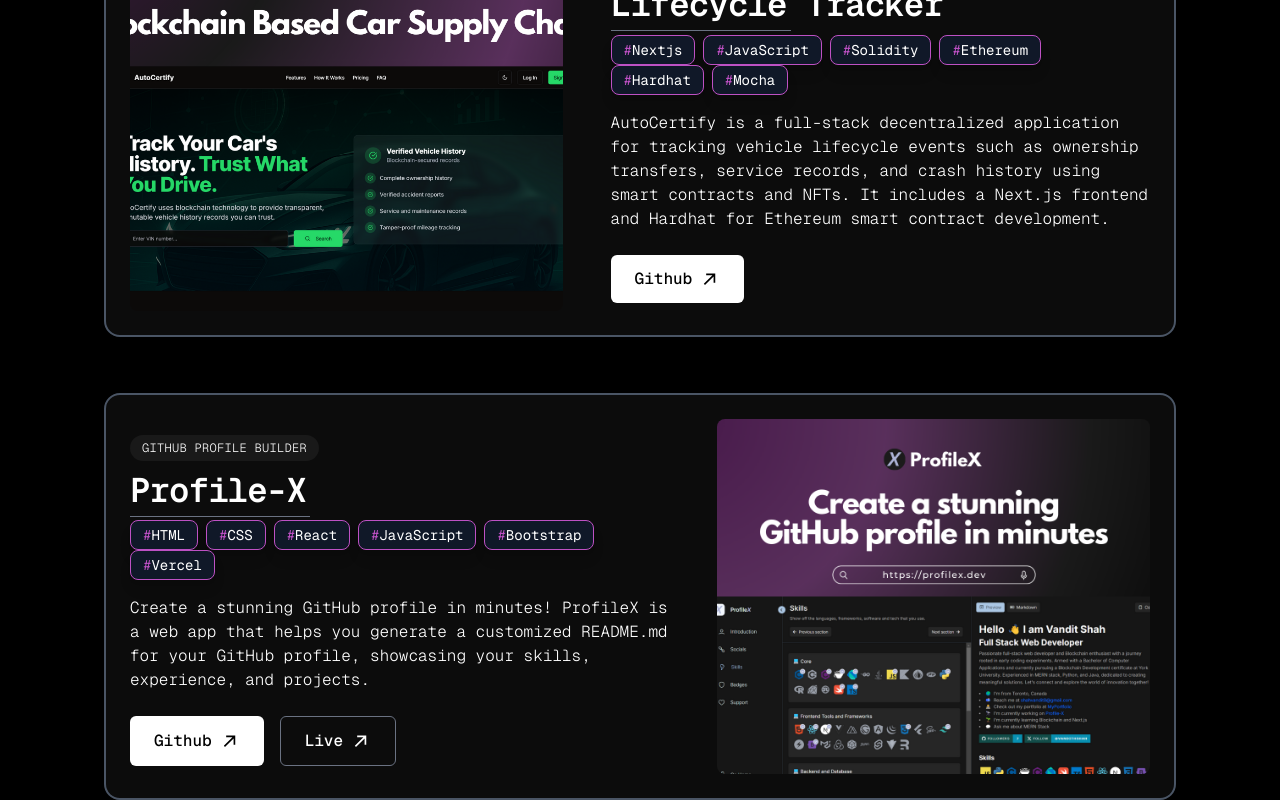
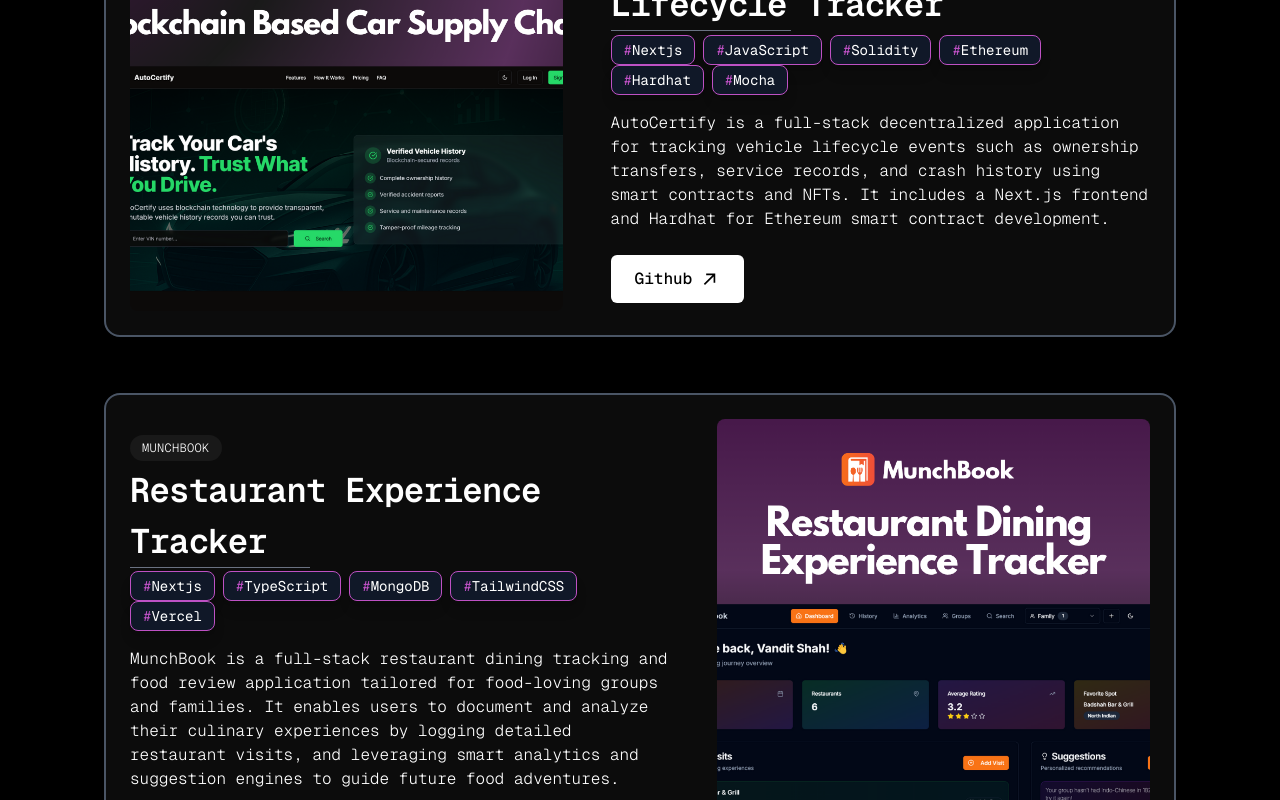
Before and after one commit to ShahVandit8/portfolio-v2, a Next.js app: page / in a window 1280 px wide. Shown: the part 2000-2800 px from the top of the page. Built offline with nearby package versions, Linux system fonts and the light colour scheme.

Commit message:
add(project): added MunchBook project

```diff
--- a/components/ProjectsSection.js
+++ b/components/ProjectsSection.js
@@ -10,7 +10,7 @@
     const { projects } = data.data;
 
     // State for number of projects to display
-    const [visibleProjects, setVisibleProjects] = useState(3);
+    const [visibleProjects, setVisibleProjects] = useState(5);
 
     // Function to load more projects
     const loadMoreProjects = () => {
--- a/data/data.json
+++ b/data/data.json
@@ -49,6 +49,38 @@
                 "liveLink": "",
                 "githubLink": "https://github.com/AutoCertifyOrg/AutoCertify"
             },
+             {
+                "title": "Restaurant Experience Tracker",
+                "type": "MunchBook",
+                "description": "MunchBook is a full-stack restaurant dining tracking and food review application tailored for food-loving groups and families. It enables users to document and analyze their culinary experiences by logging detailed restaurant visits, and leveraging smart analytics and suggestion engines to guide future food adventures.",
+                "techStack": [
+                    "Nextjs",
+                    "TypeScript",
+                    "MongoDB",
+                    "TailwindCSS",
+                    "Vercel"
+                ],
+                "category" : "Nextjs",
+                "image": "/images/projects/MunchBook.png",
+                "liveLink": "https://munchbook.vercel.app/",
+                "githubLink": "https://github.com/ShahVandit8/MunchBook"
+            },
+            {
+                "title": "Blockchain-X",
+                "type": "Blockchain Simulator",
+                "description": "BlockchainX is an interactive blockchain simulator to visualize mining, create wallets, and send transactions in real-time. Learn blockchain and Bitcoin mining easily.",
+                "techStack": [
+                    "Nextjs",
+                    "React",
+                    "TypeScript",
+                    "TailwindCSS",
+                    "Shadcn"
+                ],
+                "category" : "Nextjs",
+                "image": "/images/projects/blockchain-x.png",
+                "liveLink": "https://shahvandit8.github.io/blockchain-simulator/",
+                "githubLink": "https://github.com/ShahVandit8/blockchain-simulator/"
+            },
             {
                 "title": "Profile-X",
                 "type": "Github Profile Builder",
@@ -65,22 +97,6 @@
                 "image": "/images/projects/profile-x.png",
                 "liveLink": "https://profilex.dev",
                 "githubLink": "https://github.com/shahvandit8/profile-x"
-            },
-            {
-                "title": "Blockchain-X",
-                "type": "Blockchain Simulator",
-                "description": "BlockchainX is an interactive blockchain simulator to visualize mining, create wallets, and send transactions in real-time. Learn blockchain and Bitcoin mining easily.",
-                "techStack": [
-                    "Nextjs",
-                    "React",
-                    "TypeScript",
-                    "TailwindCSS",
-                    "Shadcn"
-                ],
-                "category" : "Nextjs",
-                "image": "/images/projects/blockchain-x.png",
-                "liveLink": "https://shahvandit8.github.io/blockchain-simulator/",
-                "githubLink": "https://github.com/ShahVandit8/blockchain-simulator/"
             },
             {
                 "title": "NFT Lending Dapp Contract",
```
Also changed, not shown: public/images/projects/MunchBook.png (added).
